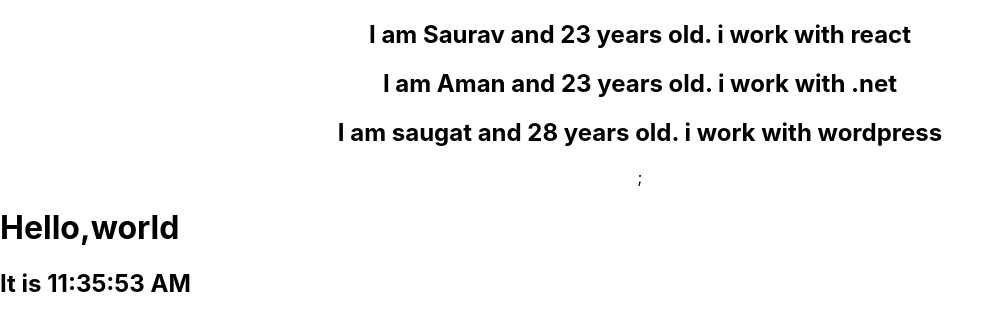
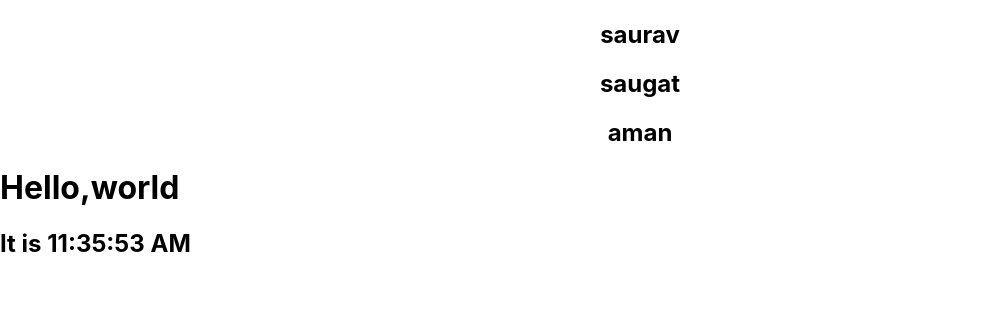
Before and after one commit to ShakyaSaurav/React-Basic, a React (Create React App) app: page / in a window 1280 px wide. Shown: the top 330 px of the page, without its empty margins (0-1003 px from the left). Built offline with nearby package versions, Linux system fonts and the light colour scheme.

Commit message:
index and key anti pattern

```diff
--- a/src/App.js
+++ b/src/App.js
@@ -10,7 +10,7 @@
 import EventBind from './components/EventBind';
 import ParentComponent from './components/ParentComponent';
 import UserGreeting from './UserGreeting';
-import NameList from './NameList';
+import NameList from './components/NameList';
 function App() {
   return (
     <div className="App">
--- a/src/NameList.js
+++ b/src/components/NameList.js
@@ -1,6 +1,7 @@
 import React from 'react'
-
+import Person from './Person'
 function NameList() {
+    const names=['saurav', 'saugat', 'aman']
     const persons=[
         {
             id:1,
@@ -21,12 +22,12 @@
             job:'wordpress',
         }
     ]
-    const personList= persons.map(person=>(
-        <h2> I am {person.name} and {person.age} years old. i work with {person.job}</h2>
-    ))
+    //const personList= persons.map(person=><Person key={person.id} person={person}/>
+    //)
+    const nameList = names.map(name=><h2>{name}</h2>)
   return (
     <div>
-        {personList};
+        {nameList}
     </div>
   )
 }
--- /dev/null
+++ b/src/components/Person.js
@@ -0,0 +1,10 @@
+import React from 'react'
+
+function Person({person
+}) {
+  return (
+    <div>  <h2> I am {person.name} and {person.age} years old. i work with {person.job}</h2></div>
+  )
+}
+
+export default Person
```
